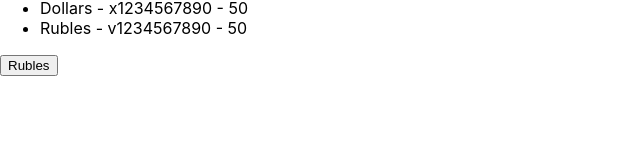
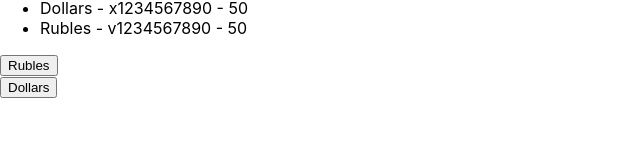
Before and after one commit to ArtyomKub/homework-button-filter, a React (Create React App) app: page / in a window 1280 px wide. Shown: the part 138-300 px from the top of the page, without its empty margins (0-640 px from the left). Built offline with nearby package versions, Linux system fonts and the light colour scheme.

Commit message:
Create a universal button for Dollars

```diff
--- a/src/components/ButtonForFilter.tsx
+++ b/src/components/ButtonForFilter.tsx
@@ -2,7 +2,7 @@ import React from 'react';
 import {FilterButton} from '../App';
 
 
-export type ButtonForFilterType = {
+type ButtonForFilterType = {
     name: string
     callback: (nameButton: FilterButton) => void
 }
--- a/src/components/FilterFotMoney.tsx
+++ b/src/components/FilterFotMoney.tsx
@@ -16,10 +16,18 @@ export type CurrentMoneyType = {
 
 export const FilterForMoney = (props: FilterForMoneyType) => {
 
-   const ButtonForRubles = (nameButton:FilterButton) => {
-       // props.currentMoney.filter((filteredMoney)=>filteredMoney.banknots==='Rubles')
-       props.onClickFilteredHandler(nameButton)
-   }
+    const ButtonForRubles = (nameButton: FilterButton) => {
+        // props.currentMoney.filter((filteredMoney)=>filteredMoney.banknots==='Rubles')
+        props.onClickFilteredHandler(nameButton)
+    }
+
+    const ButtonForDollars = (nameButton: FilterButton) => {
+        props.onClickFilteredHandler(nameButton)
+    }
+
+    // const ButtonForAllMoney = (nameButton: FilterButton) => {
+    //     props.onClickFilteredHandler(nameButton)
+    // }
 
     return (
         <>
@@ -37,7 +45,13 @@ export const FilterForMoney = (props: FilterForMoneyType) => {
             {/*<button onClick={() => props.onClickFilteredHandler('All')}>ALL MONEY</button>*/}
             {/*<button onClick={() => props.onClickFilteredHandler('Dollars')}>DOLLARS</button>*/}
             {/*<button onClick={() => props.onClickFilteredHandler('Rubles')}>RUBLES</button>*/}
+
+
             <ButtonForFilter name={'Rubles'} callback={ButtonForRubles}/>
+            <ButtonForFilter name={'Dollars'} callback={ButtonForDollars}/>
+            {/*<ButtonForFilter name={'All'} callback={ButtonForAllMoney}/>*/}
+
+
         </>
     );
 };
```
